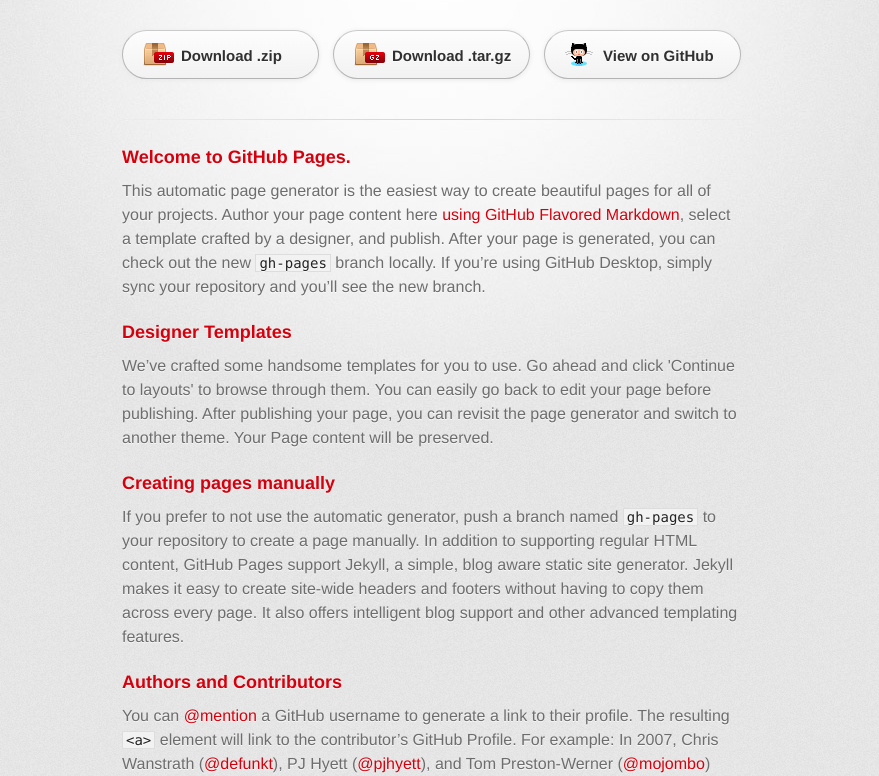
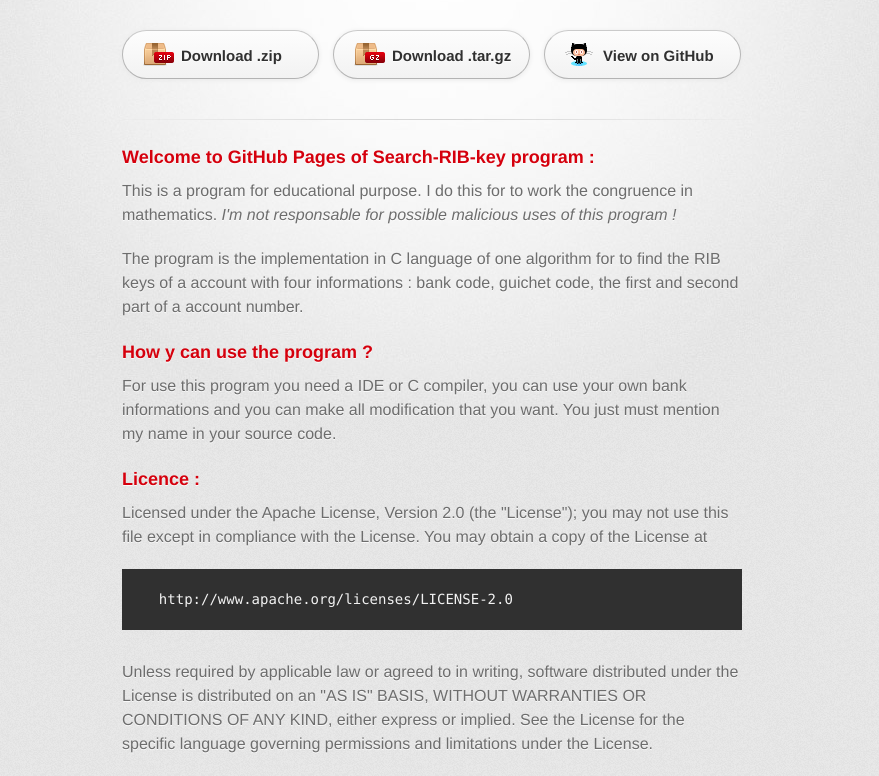
Before and after one commit to Lyes-B/Search-RIB-key, a plain HTML site: page index.html in a window 1280 px wide. Shown: the part 158-934 px from the top of the page, without its empty margins (208-1087 px from the left). Drawn offline with Linux system fonts and the light colour scheme; a web font is replaced by a local one.

```diff
--- a/index.html
+++ b/index.html
@@ -32,29 +32,42 @@
 
         <section id="main_content">
           <h3>
-<a id="welcome-to-github-pages" class="anchor" href="#welcome-to-github-pages" aria-hidden="true"><span aria-hidden="true" class="octicon octicon-link"></span></a>Welcome to GitHub Pages.</h3>
+<a id="welcome-to-github-pages-of-search-rib-key-program-" class="anchor" href="#welcome-to-github-pages-of-search-rib-key-program-" aria-hidden="true"><span aria-hidden="true" class="octicon octicon-link"></span></a>Welcome to GitHub Pages of Search-RIB-key program :</h3>
 
-<p>This automatic page generator is the easiest way to create beautiful pages for all of your projects. Author your page content here <a href="https://guides.github.com/features/mastering-markdown/">using GitHub Flavored Markdown</a>, select a template crafted by a designer, and publish. After your page is generated, you can check out the new <code>gh-pages</code> branch locally. If you’re using GitHub Desktop, simply sync your repository and you’ll see the new branch.</p>
+<p>This is a program for educational purpose. I do this for to work the congruence in mathematics. <em>I'm not responsable for possible malicious uses of this program !</em></p>
+
+<p>The program is the implementation in C language of one algorithm for to find the RIB keys of a account with four informations : bank code, guichet code, the first and second part of  a account number.</p>
 
 <h3>
-<a id="designer-templates" class="anchor" href="#designer-templates" aria-hidden="true"><span aria-hidden="true" class="octicon octicon-link"></span></a>Designer Templates</h3>
+<a id="how-y-can-use-the-program-" class="anchor" href="#how-y-can-use-the-program-" aria-hidden="true"><span aria-hidden="true" class="octicon octicon-link"></span></a>How y can use the program ?</h3>
 
-<p>We’ve crafted some handsome templates for you to use. Go ahead and click 'Continue to layouts' to browse through them. You can easily go back to edit your page before publishing. After publishing your page, you can revisit the page generator and switch to another theme. Your Page content will be preserved.</p>
+<p>For use this program you need a IDE or C compiler, you can use your own bank informations and you can make all modification that you want. You just must mention my name in your source code.</p>
 
 <h3>
-<a id="creating-pages-manually" class="anchor" href="#creating-pages-manually" aria-hidden="true"><span aria-hidden="true" class="octicon octicon-link"></span></a>Creating pages manually</h3>
+<a id="licence-" class="anchor" href="#licence-" aria-hidden="true"><span aria-hidden="true" class="octicon octicon-link"></span></a>Licence :</h3>
 
-<p>If you prefer to not use the automatic generator, push a branch named <code>gh-pages</code> to your repository to create a page manually. In addition to supporting regular HTML content, GitHub Pages support Jekyll, a simple, blog aware static site generator. Jekyll makes it easy to create site-wide headers and footers without having to copy them across every page. It also offers intelligent blog support and other advanced templating features.</p>
+<p>Licensed under the Apache License, Version 2.0 (the "License");
+  you may not use this file except in compliance with the License.
+  You may obtain a copy of the License at</p>
+
+<pre><code>  http://www.apache.org/licenses/LICENSE-2.0
+</code></pre>
+
+<p>Unless required by applicable law or agreed to in writing, software
+   distributed under the License is distributed on an "AS IS" BASIS,
+   WITHOUT WARRANTIES OR CONDITIONS OF ANY KIND, either express or implied.
+   See the License for the specific language governing permissions and
+   limitations under the License.</p>
 
 <h3>
-<a id="authors-and-contributors" class="anchor" href="#authors-and-contributors" aria-hidden="true"><span aria-hidden="true" class="octicon octicon-link"></span></a>Authors and Contributors</h3>
+<a id="authors-and-contributors" class="anchor" href="#authors-and-contributors" aria-hidden="true"><span aria-hidden="true" class="octicon octicon-link"></span></a>Authors and Contributors:</h3>
 
-<p>You can <a href="https://help.github.com/articles/basic-writing-and-formatting-syntax/#mentioning-users-and-teams" class="user-mention">@mention</a> a GitHub username to generate a link to their profile. The resulting <code>&lt;a&gt;</code> element will link to the contributor’s GitHub Profile. For example: In 2007, Chris Wanstrath (<a href="https://github.com/defunkt" class="user-mention">@defunkt</a>), PJ Hyett (<a href="https://github.com/pjhyett" class="user-mention">@pjhyett</a>), and Tom Preston-Werner (<a href="https://github.com/mojombo" class="user-mention">@mojombo</a>) founded GitHub.</p>
+<p>I am the sole author of this program you can find me on <a href="https://twitter.com/LyesBelhadj">Twitter</a> or on <a href="http://lyes-belhadjs.xyz">my website</a> <em>The site is under construction</em>.</p>
 
 <h3>
-<a id="support-or-contact" class="anchor" href="#support-or-contact" aria-hidden="true"><span aria-hidden="true" class="octicon octicon-link"></span></a>Support or Contact</h3>
+<a id="support-or-contact" class="anchor" href="#support-or-contact" aria-hidden="true"><span aria-hidden="true" class="octicon octicon-link"></span></a>Support or Contact:</h3>
 
-<p>Having trouble with Pages? Check out our <a href="https://help.github.com/pages">documentation</a> or <a href="https://github.com/contact">contact support</a> and we’ll help you sort it out.</p>
+<p>If a problem with the source code, or request for help please <a href="mailto:lyes@clyese-systems.com">contact me</a></p>
         </section>
 
         <footer>
```
Also changed, not shown: params.json (+1 -1 lines).
